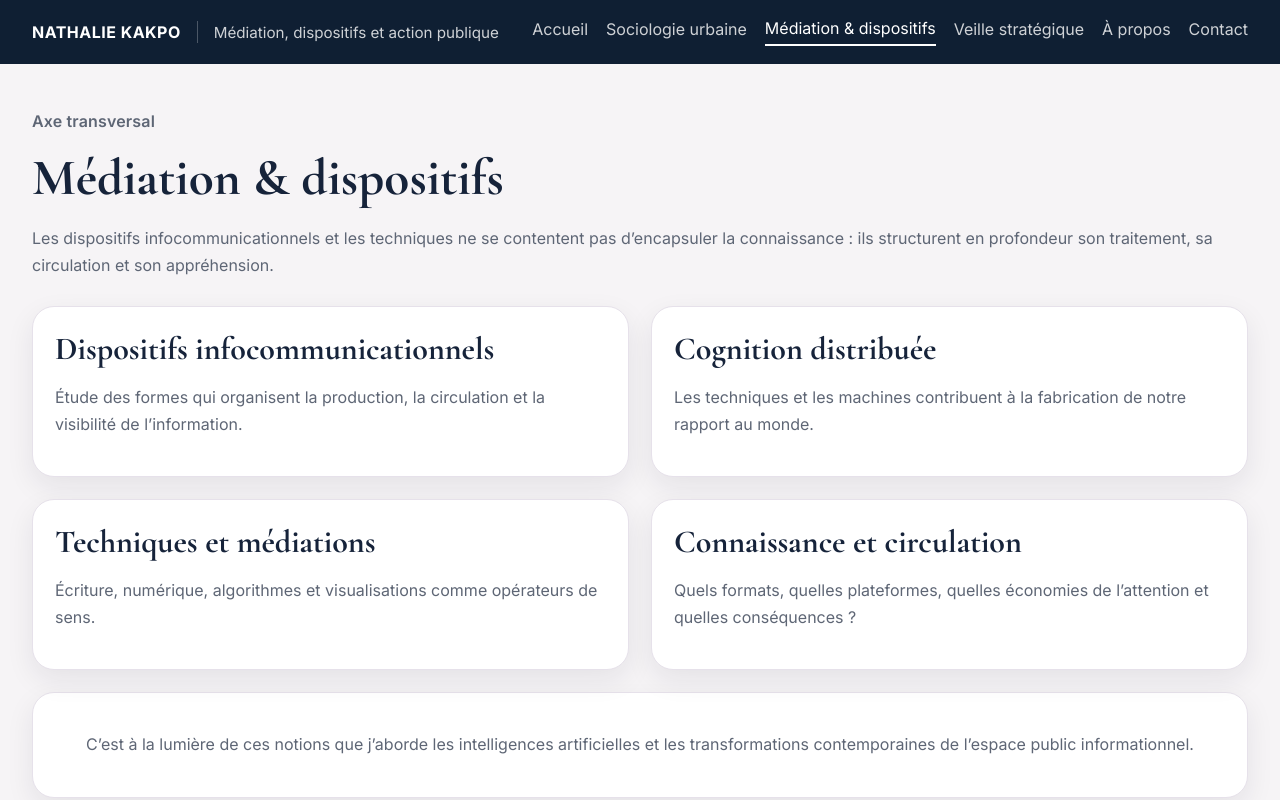
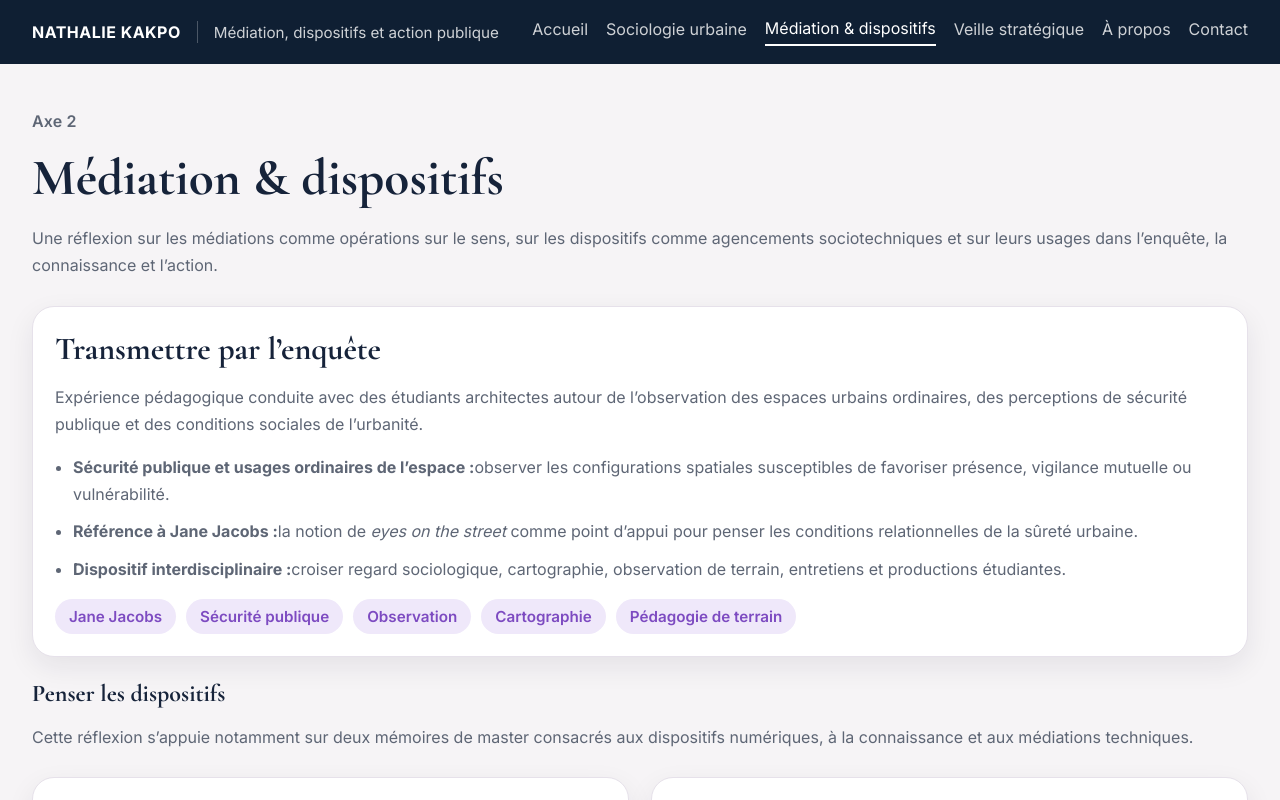
Before and after one commit to Nath76/site-personnel, a React (Vite) app: page / in a window 1280 px wide. Both pictures are taken after a click on the button "Médiation & dispositifs". Shown: the top 800 px of the page. Built offline with nearby package versions, Linux system fonts and the light colour scheme.

Commit message:
Refactor Mediation component and update concepts

```diff
--- a/src/pages/Mediation.jsx
+++ b/src/pages/Mediation.jsx
@@ -1,50 +1,126 @@
 const concepts = [
 {
-    title: 'Dispositifs infocommunicationnels',
-    text: 'Étude des formes qui organisent la production, la circulation et la visibilité de l’information.',
+title: 'Dispositif infocommunicationnel',
+text: 'Les dispositifs ne sont pas de simples supports : ils organisent la circulation du sens, configurent les médiations et rendent certaines formes de connaissance visibles ou actionnables.'
 },
 {
 title: 'Cognition distribuée',
-    text: 'Les techniques et les machines contribuent à la fabrication de notre rapport au monde.',
+text: 'La pensée ne réside pas seulement dans les sujets ; elle se déploie dans des agencements faits d’artefacts, d’instruments et de chaînes sociotechniques.'
 },
 {
-    title: 'Techniques et médiations',
-    text: 'Écriture, numérique, algorithmes et visualisations comme opérateurs de sens.',
+title: 'Artefact',
+text: 'Cartes, écritures, graphes, plateformes ou agents IA peuvent être appréhendés comme des artefacts opérant un travail sur le sens.'
 },
 {
-    title: 'Connaissance et circulation',
-    text: 'Quels formats, quelles plateformes, quelles économies de l’attention et quelles conséquences ?',
-  },
+title: 'Connaissance actionnable',
+text: 'Comment transformer l’information en prise pour l’action ? Cette question traverse mes recherches sur veille, dispositifs et apprentissages organisationnels.'
+}
 ]
 
 export default function Mediation() {
 return (
 <main className="page-main section">
-      <div className="page-head">
-        <p className="eyebrow">Axe transversal</p>
+
+<section className="page-head">
+<p className="eyebrow">Axe 2</p>
 <h1>Médiation & dispositifs</h1>
 <p>
-          Les dispositifs infocommunicationnels et les techniques ne se contentent pas d’encapsuler
-          la connaissance : ils structurent en profondeur son traitement, sa circulation et son
-          appréhension.
+Une réflexion sur les médiations comme opérations sur le sens, sur les dispositifs
+comme agencements sociotechniques et sur leurs usages dans l’enquête, la connaissance
+et l’action.
+</p>
+</section>
+
+
+<section className="panel full-width-panel">
+<h2>Transmettre par l’enquête</h2>
+
+<p>
+Expérience pédagogique conduite avec des étudiants architectes autour de l’observation
+des espaces urbains ordinaires, des perceptions de sécurité publique et des conditions
+sociales de l’urbanité.
+</p>
+
+<ul className="simple-list">
+<li>
+<strong>Sécurité publique et usages ordinaires de l’espace :</strong>
+observer les configurations spatiales susceptibles de favoriser présence,
+vigilance mutuelle ou vulnérabilité.
+</li>
+
+<li>
+<strong>Référence à Jane Jacobs :</strong>
+la notion de <em>eyes on the street</em> comme point d’appui pour penser les
+conditions relationnelles de la sûreté urbaine.
+</li>
+
+<li>
+<strong>Dispositif interdisciplinaire :</strong>
+croiser regard sociologique, cartographie, observation de terrain, entretiens
+et productions étudiantes.
+</li>
+</ul>
+
+<div className="tags">
+<span className="tag">Jane Jacobs</span>
+<span className="tag">Sécurité publique</span>
+<span className="tag">Observation</span>
+<span className="tag">Cartographie</span>
+<span className="tag">Pédagogie de terrain</span>
+</div>
+
+</section>
+
+
+<section className="full-width-panel">
+<div className="page-head">
+<h2>Penser les dispositifs</h2>
+<p>
+Cette réflexion s’appuie notamment sur deux mémoires de master consacrés aux dispositifs
+numériques, à la connaissance et aux médiations techniques.
 </p>
 </div>
 
-      <section className="concept-grid">
+<div className="concept-grid">
 {concepts.map((concept) => (
 <article key={concept.title} className="panel concept-panel">
 <h2>{concept.title}</h2>
 <p>{concept.text}</p>
 </article>
 ))}
+</div>
+
 </section>
+
+
+<section className="panel full-width-panel">
+<h2>Mémoires de master</h2>
+
+<ul className="simple-list">
+<li>
+<strong>Management de la connaissance, apprentissage organisationnel et intelligence stratégique</strong>
+</li>
+
+<li>
+<strong>Second mémoire (à intégrer)</strong>
+</li>
+</ul>
+
+<p className="muted">
+Ces recherches constituent un arrière-plan théorique pour l’intérêt porté aujourd’hui
+aux graphes, aux dispositifs documentaires et aux intelligences artificielles.
+</p>
+
+</section>
+
 
 <section className="panel quote-panel">
 <p>
-          C’est à la lumière de ces notions que j’aborde les intelligences artificielles et les
-          transformations contemporaines de l’espace public informationnel.
+Les techniques n’encapsulent pas la connaissance ; elles contribuent à la produire,
+la distribuer et parfois à la transformer en capacité d’agir.
 </p>
 </section>
+
 </main>
 )
 }
```
Lines whose indentation alone changed are shown as unchanged.
